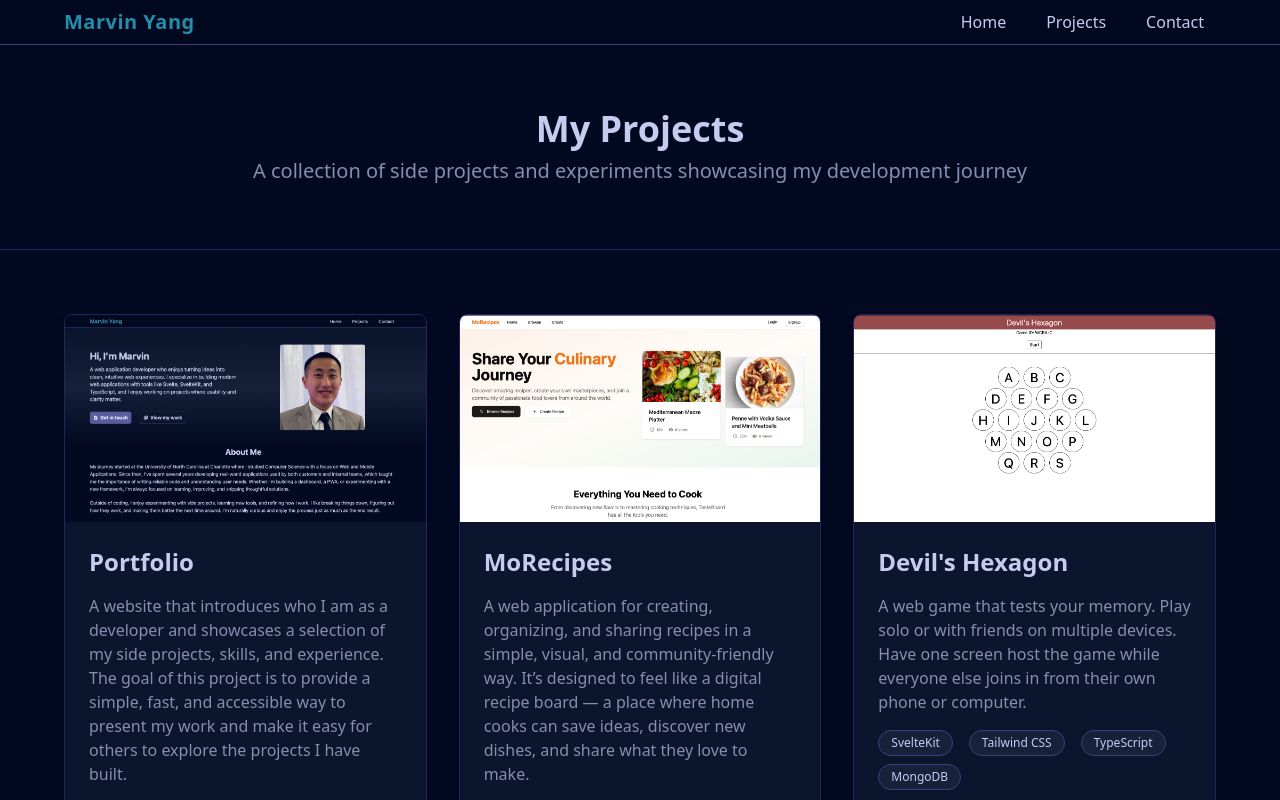
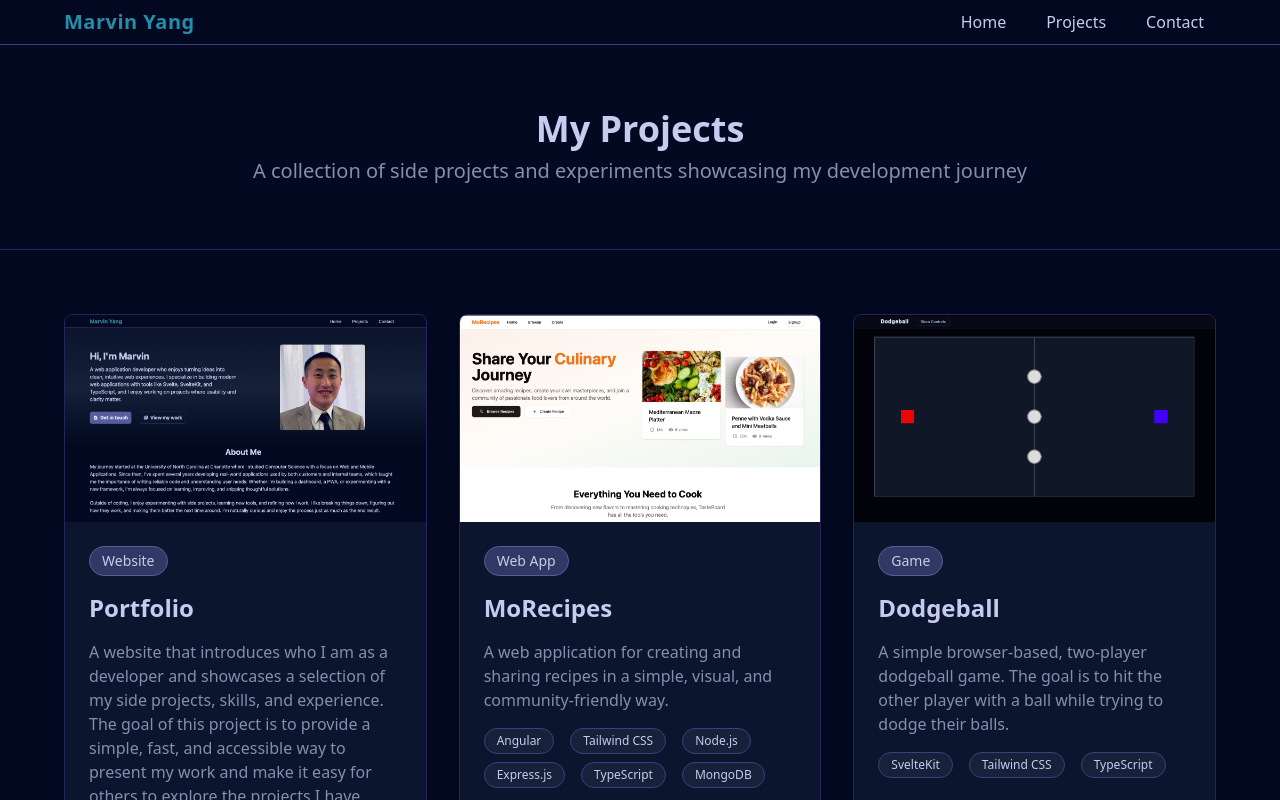
Before and after one commit to myang35/portfolio, a SvelteKit app: page /projects in a window 1280 px wide. Shown: the top 800 px of the page. Built offline with nearby package versions, Linux system fonts and the light colour scheme; what @iconify/tailwind4 would draw is missing.

Commit message:
feat: add tags

```diff
--- a/src/routes/projects/+page.svelte
+++ b/src/routes/projects/+page.svelte
@@ -23,6 +23,7 @@
 					githubUrl={project.githubUrl}
 					websiteUrl={project.websiteUrl}
 					technologies={project.technologies}
+					tags={project.tags}
 				></ProjectCard>
 			{/each}
 		</div>
--- a/src/routes/projects/_data/projects.ts
+++ b/src/routes/projects/_data/projects.ts
@@ -11,33 +11,40 @@ export const projects = [
 		imageUrl: portfolioImageUrl,
 		githubUrl: 'https://github.com/myang35/portfolio.git',
 		websiteUrl: 'https://marvinyang.com',
-		technologies: ['SvelteKit', 'Tailwind CSS', 'TypeScript']
+		technologies: ['SvelteKit', 'Tailwind CSS', 'TypeScript'],
+		tags: ['Website']
 	},
 	{
 		title: 'MoRecipes',
 		description:
-			'A web application for creating, organizing, and sharing recipes in a simple, visual, and community-friendly way. It’s designed to feel like a digital recipe board — a place where home cooks can save ideas, discover new dishes, and share what they love to make.',
+			'A web application for creating and sharing recipes in a simple, visual, and community-friendly way.',
+		category: 'app',
 		imageUrl: morecipesImageUrl,
 		githubUrl: 'https://github.com/myang35/taste-board.git',
 		websiteUrl: 'https://morecipes.com',
-		technologies: ['Angular', 'Tailwind CSS', 'Node.js', 'Express.js', 'TypeScript', 'MongoDB']
+		technologies: ['Angular', 'Tailwind CSS', 'Node.js', 'Express.js', 'TypeScript', 'MongoDB'],
+		tags: ['Web App']
+	},
+	{
+		title: 'Dodgeball',
+		description:
+			'A simple browser-based, two-player dodgeball game. The goal is to hit the other player with a ball while trying to dodge their balls.',
+		category: 'game',
+		imageUrl: dodgeballImageUrl,
+		githubUrl: 'https://github.com/myang35/dodgeball.git',
+		websiteUrl: 'https://dodgeball.marvinyang.com',
+		technologies: ['SvelteKit', 'Tailwind CSS', 'TypeScript'],
+		tags: ['Game']
 	},
 	{
 		title: "Devil's Hexagon",
 		description:
 			'A web game that tests your memory. Play solo or with friends on multiple devices. Have one screen host the game while everyone else joins in from their own phone or computer.',
+		category: 'game',
 		imageUrl: devilsHexagonImageUrl,
 		githubUrl: 'https://github.com/myang35/devils-hexagon.git',
 		websiteUrl: 'https://devils-hexagon.netlify.app',
-		technologies: ['SvelteKit', 'Tailwind CSS', 'TypeScript', 'MongoDB']
-	},
-	{
-		title: 'Dodgeball',
-		description:
-			'A simple browser-based, two-player dodgeball game. The goal is to hit the other player with a ball while trying to dodge their balls.',
-		imageUrl: dodgeballImageUrl,
-		githubUrl: 'https://github.com/myang35/dodgeball.git',
-		websiteUrl: 'https://dodgeball.marvinyang.com',
-		technologies: ['SvelteKit', 'Tailwind CSS', 'TypeScript']
+		technologies: ['SvelteKit', 'Tailwind CSS', 'TypeScript', 'MongoDB'],
+		tags: ['Game']
 	}
 ];
--- a/src/routes/projects/_ui/project-card/ProjectCard.svelte
+++ b/src/routes/projects/_ui/project-card/ProjectCard.svelte
@@ -1,4 +1,5 @@
 <script lang="ts">
+	import Tag from './tag/Tag.svelte';
 	import TechListItem from './tech-list-item/TechListItem.svelte';
 
 	type Props = {
@@ -8,22 +9,32 @@
 		githubUrl: string;
 		websiteUrl: string;
 		technologies: string[];
+		tags: string[];
 	};
 
-	let { title, description, technologies, githubUrl, websiteUrl, imageUrl }: Props = $props();
+	let { title, description, imageUrl, githubUrl, websiteUrl, technologies, tags }: Props = $props();
 </script>
 
 <div class="flex flex-col overflow-hidden rounded-lg border border-border-muted bg-bg shadow-lg">
 	<img src={imageUrl} alt={title} />
 
 	<div class="flex flex-col gap-4 p-6">
+		<div class="flex flex-wrap gap-4">
+			{#each tags as tag}
+				<Tag>{tag}</Tag>
+			{/each}
+		</div>
+
 		<h1 class="text-2xl font-bold">{title}</h1>
+
 		<p class="text-text-muted">{description}</p>
+
 		<div class="flex flex-wrap gap-x-4 gap-y-2">
 			{#each technologies as tech}
 				<TechListItem>{tech}</TechListItem>
 			{/each}
 		</div>
+
 		<a
 			href={githubUrl}
 			class="flex items-center gap-2 text-secondary transition-colors hover:text-secondary-highlight"
@@ -31,6 +42,7 @@
 			<span class="icon-[mdi--github] text-2xl"></span>
 			<span>View on GitHub</span>
 		</a>
+
 		<a
 			href={websiteUrl}
 			class="flex items-center gap-2 text-secondary transition-colors hover:text-secondary-highlight"
--- /dev/null
+++ b/src/routes/projects/_ui/project-card/tag/Tag.svelte
@@ -0,0 +1,13 @@
+<script lang="ts">
+	import type { Snippet } from 'svelte';
+
+	type Props = {
+		children?: Snippet;
+	};
+
+	let { children }: Props = $props();
+</script>
+
+<div class="rounded-full border border-primary bg-primary/50 px-3 py-1 text-sm">
+	{@render children?.()}
+</div>
```
